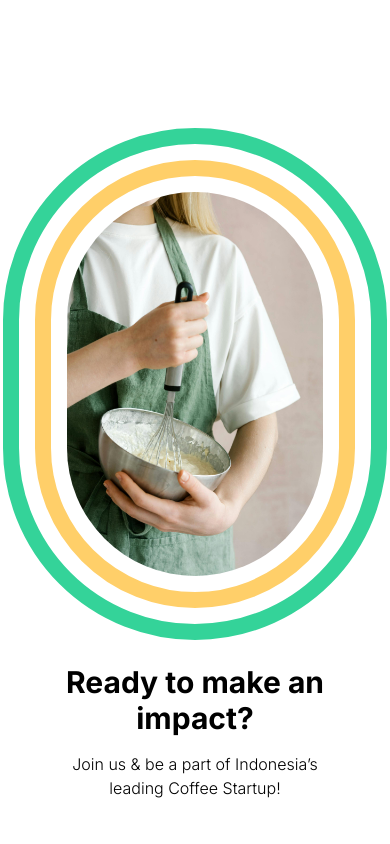
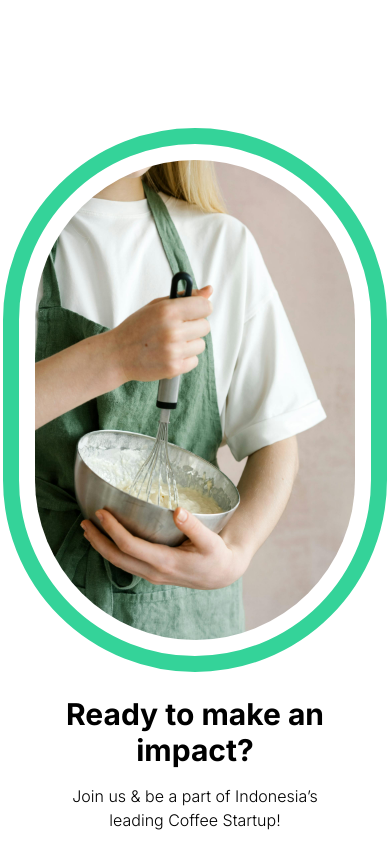
Before and after one commit to izamghali/donut-company, a Next.js app: page /career in a window 390 px wide. Shown: the top 844 px of the page. Built offline with nearby package versions, Linux system fonts and the light colour scheme.

Commit message:
STYLE: adjusted padding banner img on Career, and changed justify-end to justify-between on its outer div

```diff
--- a/src/app/career/page.tsx
+++ b/src/app/career/page.tsx
@@ -9,7 +9,7 @@ export default function Page() {
 
 
             {/* banner */}
-            <div className=" p-16 gap-6 flex flex-col-reverse lg:flex-row items-center justify-end">
+            <div className=" p-16 gap-6 flex flex-col-reverse lg:flex-row items-center justify-between">
 
                 {/* banner - content */}
                 <div className="flex flex-col gap-4 max-lg:text-center">
@@ -27,7 +27,7 @@ export default function Page() {
                 ">
                     <Image
                         className="rounded-[12rem]
-                            border-[1rem] border-std-yellow p-4
+                            lg:border-[1rem] border-std-yellow lg:p-4
                             group-hover:p-0 group-hover:border-0
                             std-duration
                         "
--- a/src/app/page.tsx
+++ b/src/app/page.tsx
@@ -1,13 +1,11 @@
 import Happening from "@/components/Happening";
 import Hero from "@/components/Hero";
 import Testimonials from "@/components/Testimonials";
-import Image from "next/image";
 
 export default function Home() {
 
-
   return (
-    <section className="">
+    <section className="" id="app">
       <Hero />
 
       <Happening />
--- a/src/components/Testimonials.tsx
+++ b/src/components/Testimonials.tsx
@@ -24,7 +24,7 @@ export default function Testimonials() {
     ]
 
     return (
-        <section className="py-60">
+        <section className="lg:py-60 py-20 std-duration">
 
             <h2 className="text-center mb-20">What they say about our products</h2>
 
```
